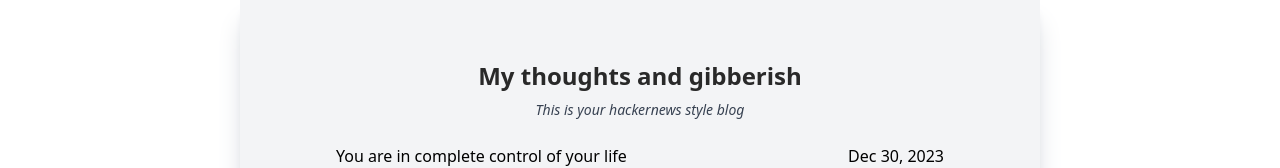
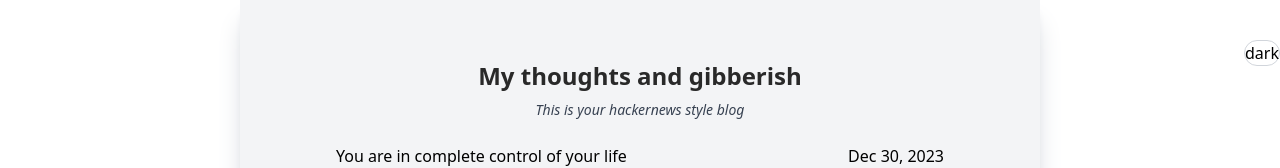
Before and after one commit to baggiiiie/blog, a Next.js app: page / in a window 1280 px wide. Shown: the top 168 px of the page. Built offline with nearby package versions, Linux system fonts and the light colour scheme.

Commit message:
set up theme switch

```diff
--- /dev/null
+++ b/src/components/ThemSwitcher.js
@@ -0,0 +1,28 @@
+import { useState, useEffect } from "react";
+
+export default function ThemeSwitcher() {
+	const [darkMode, setDarkMode] = useState(false);
+
+	useEffect(() => {
+		const isDarkMode = localStorage.getItem("darkMode") === "true";
+		setDarkMode(isDarkMode);
+	}, []);
+
+	useEffect(() => {
+		document.documentElement.classList.toggle("dark", darkMode);
+		localStorage.setItem("darkMode", darkMode);
+	}, [darkMode]);
+
+	const toggleDarkMode = () => {
+		setDarkMode((prevMode) => !prevMode);
+	};
+
+	return (
+		<button
+			onClick={toggleDarkMode}
+			className="border-gray-300 border rounded-full fixed right-0"
+		>
+			{darkMode ? "light" : "dark"}
+		</button>
+	);
+}
--- a/src/components/blogdisplay.js
+++ b/src/components/blogdisplay.js
@@ -2,6 +2,7 @@ import React from "react";
 import Link from "next/link";
 import { format, parseISO } from "date-fns";
 import BlogHeader from "./blogHeader";
+import ThemeSwitcher from "./ThemSwitcher";
 
 export default function BlogPage({ allPostsData }) {
 	const header = "My thoughts and gibberish";
@@ -10,6 +11,7 @@ export default function BlogPage({ allPostsData }) {
 		// page div
 		<div className="pageBase">
 			<div className="blogSheet">
+				<ThemeSwitcher />
 				<BlogHeader header={header} belowHeader={belowHeader} />
 
 				{allPostsData.map(({ id, date, title }) => (
--- a/src/global.css
+++ b/src/global.css
@@ -16,7 +16,8 @@
 @layer components {
 	.pageBase {
 		@apply bg-white
-    text-black;
+    text-black
+		dark:bg-black;
 	}
 	.blogSheet {
 		@apply w-full
--- a/tailwind.config.js
+++ b/tailwind.config.js
@@ -1,5 +1,6 @@
 /** @type {import('tailwindcss').Config} */
 module.exports = {
+	darkMode: "class",
 	content: [
 		"./app/**/*.{js,ts,jsx,tsx,mdx}",
 		"./pages/**/*.{js,ts,jsx,tsx,mdx}",
```
